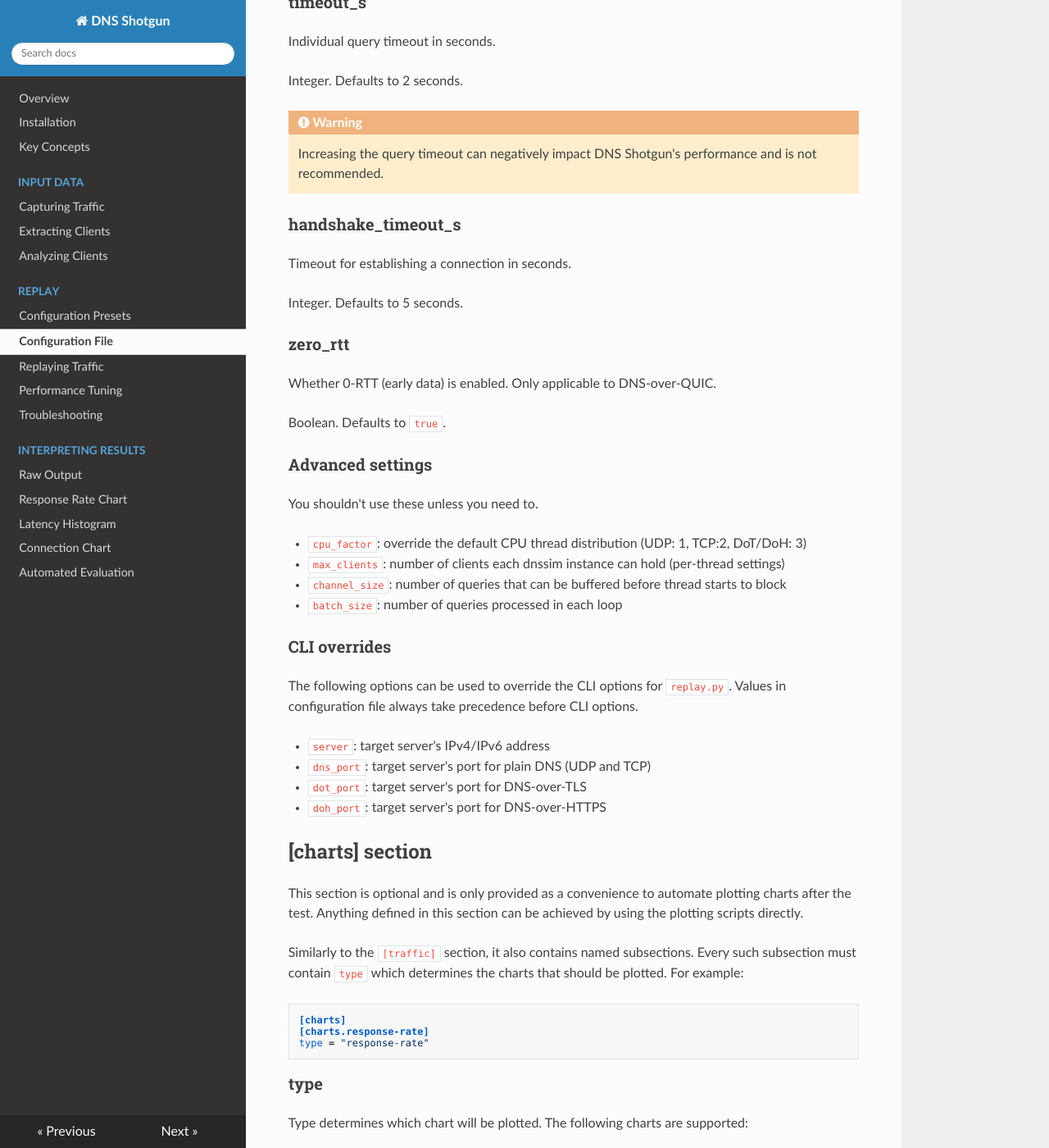
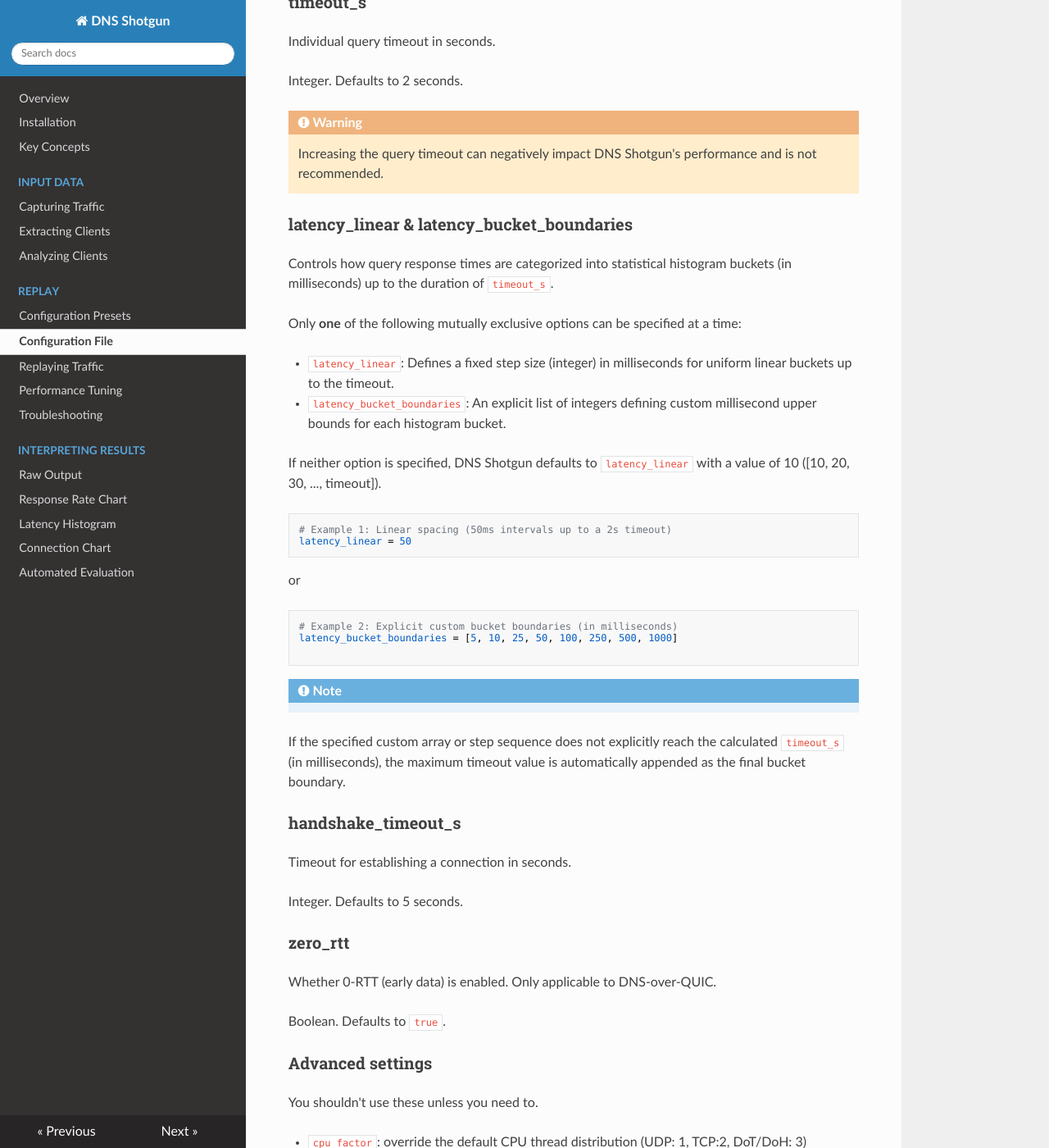
Before and after one commit to CZ-NIC/shotgun, an MkDocs documentation site: the page built from docs/configuration-file.md, in a window 1280 px wide and 1400 px high, scrolled down 2098 px. Shown: the whole window at 82% size. Built offline with MkDocs 1.6.1, drawn with Linux system fonts in a browser that asks for light colours; nearby versions of some CDN libraries.

Commit message:
replay.py + doc: remove [1, 2, 5, ...] bucket default, set default to linear with a step of 10, and add section to documentation

````diff
--- a/docs/configuration-file.md
+++ b/docs/configuration-file.md
@@ -91,6 +91,31 @@
 !!! warning
     Increasing the query timeout can negatively impact DNS Shotgun's
     performance and is not recommended.
+
+### latency_linear & latency_bucket_boundaries
+
+Controls how query response times are categorized into statistical histogram buckets (in milliseconds) up to the duration of `timeout_s`.
+
+Only **one** of the following mutually exclusive options can be specified at a time:
+
+* `latency_linear`: Defines a fixed step size (integer) in milliseconds for uniform linear buckets up to the timeout.
+* `latency_bucket_boundaries`: An explicit list of integers defining custom millisecond upper bounds for each histogram bucket.
+
+If neither option is specified, DNS Shotgun defaults to `latency_linear` with a value of 10 ([10, 20, 30, ..., timeout]).
+
+```toml
+# Example 1: Linear spacing (50ms intervals up to a 2s timeout)
+latency_linear = 50
+```
+or
+```toml
+# Example 2: Explicit custom bucket boundaries (in milliseconds)
+latency_bucket_boundaries = [5, 10, 25, 50, 100, 250, 500, 1000]
+
+```
+
+!!! note
+If the specified custom array or step sequence does not explicitly reach the calculated `timeout_s` (in milliseconds), the maximum timeout value is automatically appended as the final bucket boundary.
 
 ### handshake_timeout_s
 
````
Also changed, not shown: replay.py (+4 -12 lines).
